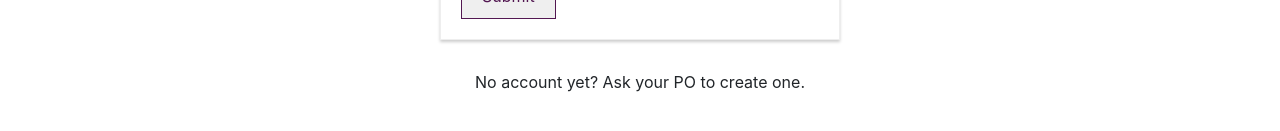
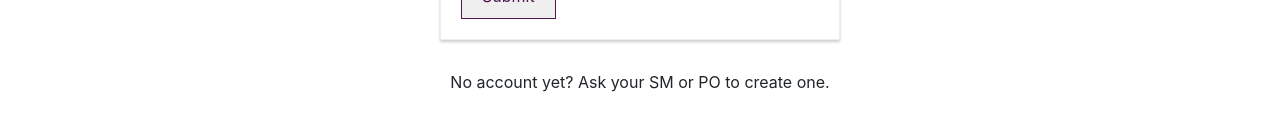
Before and after one commit to ErikVerheul/OneBacklog, a Vue app: page /signin in a window 1280 px wide. Shown: the part 655-786 px from the top of the page. Built offline with nearby package versions, Linux system fonts and the light colour scheme.

Commit message:
Improve text

```diff
--- a/src/components/auth/signin.vue
+++ b/src/components/auth/signin.vue
@@ -27,7 +27,7 @@
             </form>
           </div>
           <div class="text-center">
-            No account yet? Ask your PO to create one.
+            No account yet? Ask your SM or PO to create one.
           </div>
         </div>
     </div>
```
